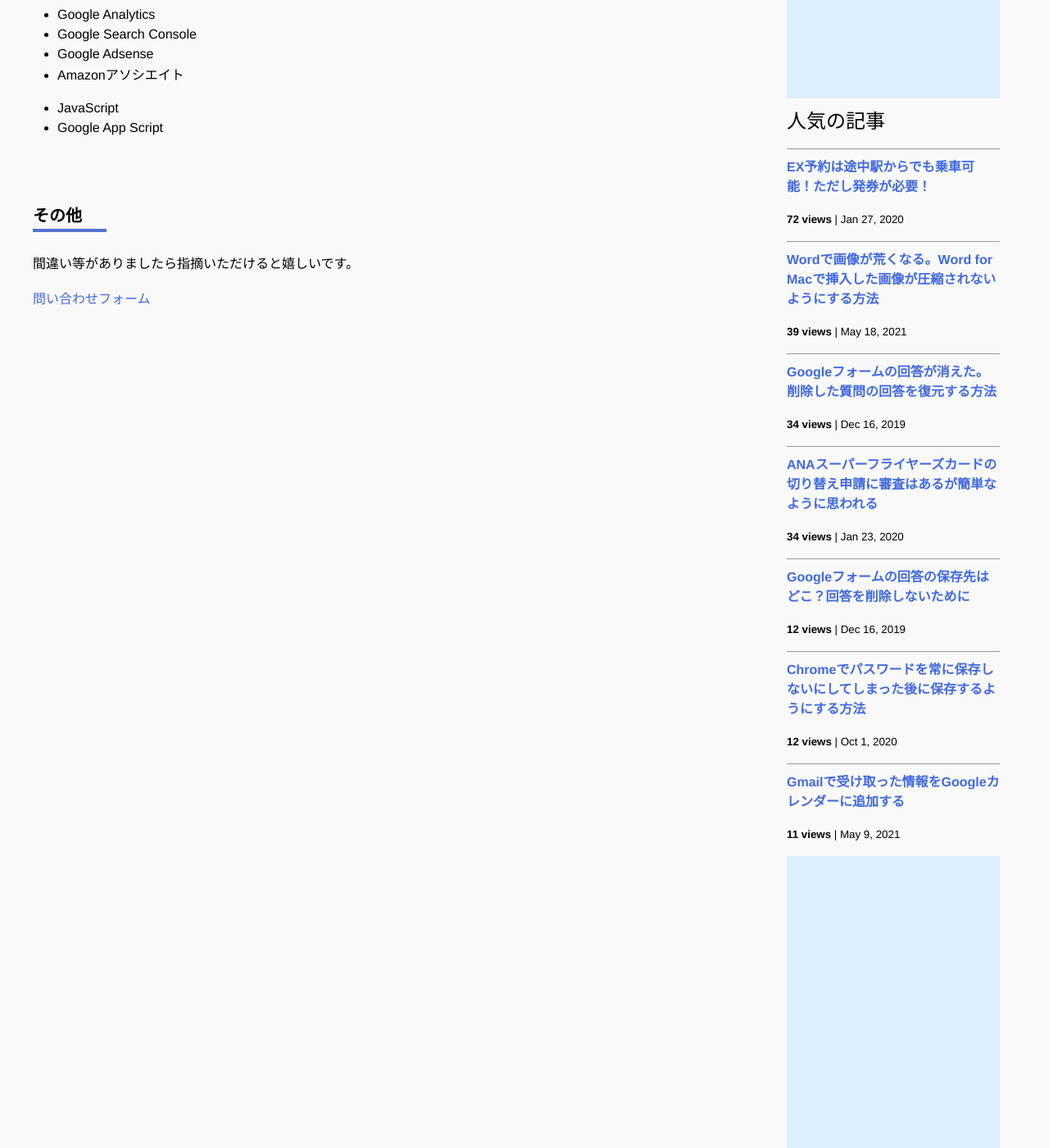
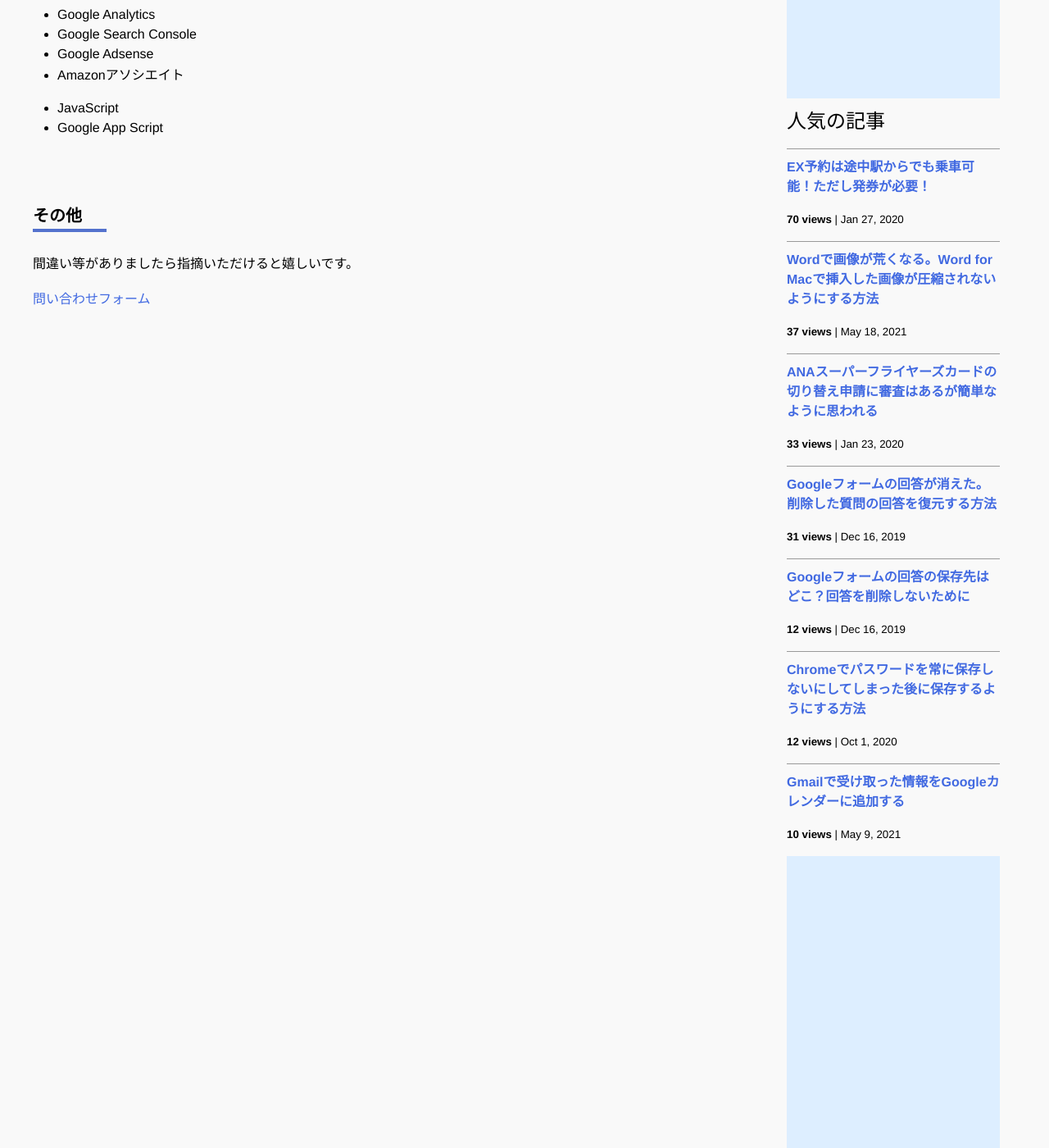
Before and after one commit to iwanaminami/shoyaiwaname, a Jekyll site: the page built from about.markdown, in a window 1280 px wide and 1400 px high, scrolled down 693 px. Shown: the whole window at 82% size. Built offline with Jekyll 4.4.1, drawn with Linux system fonts in a browser that asks for light colours; nearby versions of some CDN libraries; comment, search, counter and statistics services are not loaded.

Commit message:
chore(ga): update _data/popularposts.yml 20260307-0052

```diff
--- a/_data/popularposts.yml
+++ b/_data/popularposts.yml
@@ -1,17 +1,17 @@
 side:
-  - view: 72
+  - view: 70
     url: "/2020/01/27/ex-rideontheway.html"
-  - view: 39
+  - view: 37
     url: "/2021/05/18/image-compression-word.html"
-  - view: 34
+  - view: 33
+    url: "/2020/01/23/sfc-judge.html"
+  - view: 31
     url: "/2019/12/16/restore-googleform.html"
-  - view: 34
-    url: "/2020/01/23/sfc-judge.html"
   - view: 15
     url: "/"
   - view: 12
     url: "/2019/12/16/googleform-answers.html"
   - view: 12
     url: "/2020/10/01/googlepassword.html"
-  - view: 11
+  - view: 10
     url: "/2021/05/09/gmailtocalendar.html"
```
